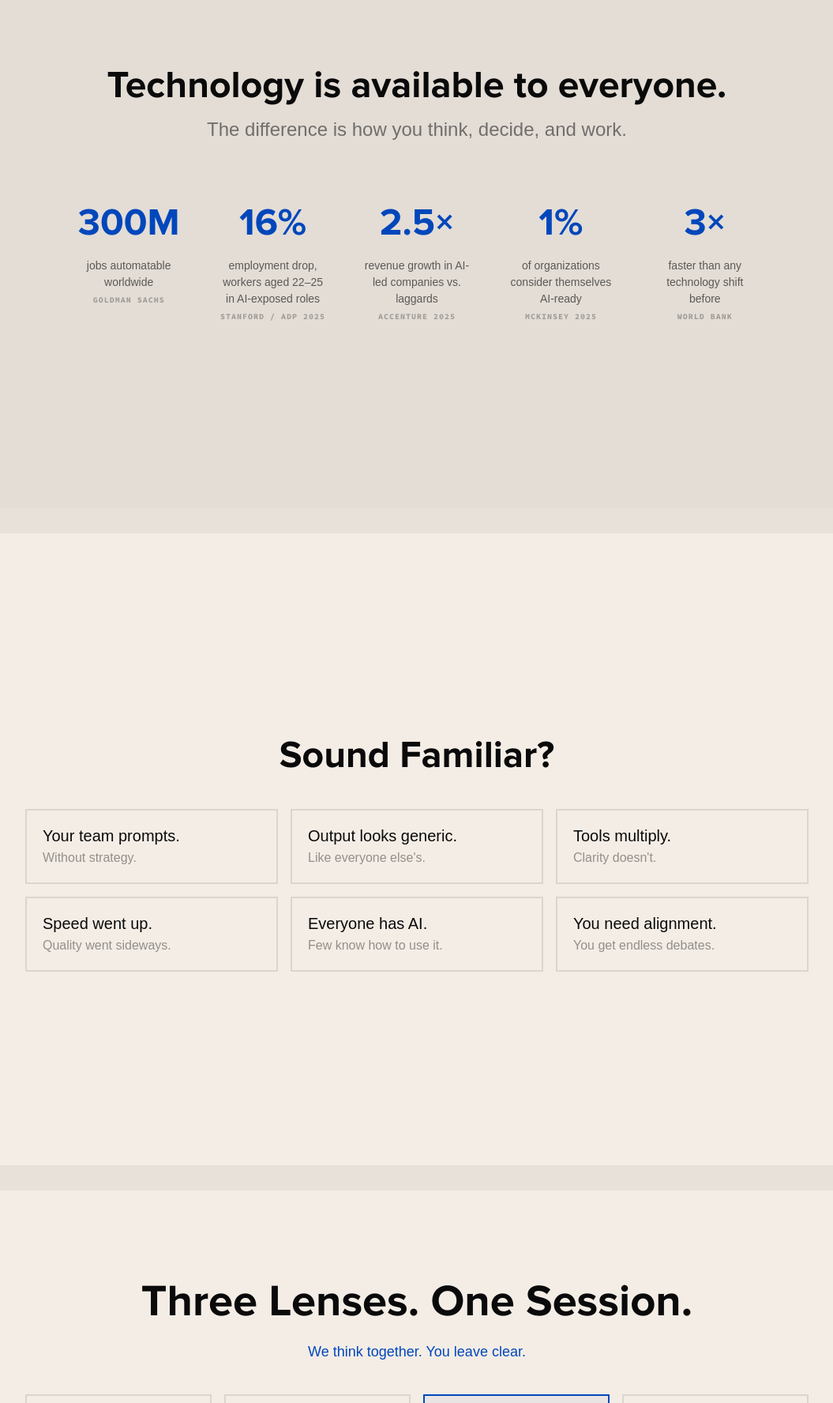
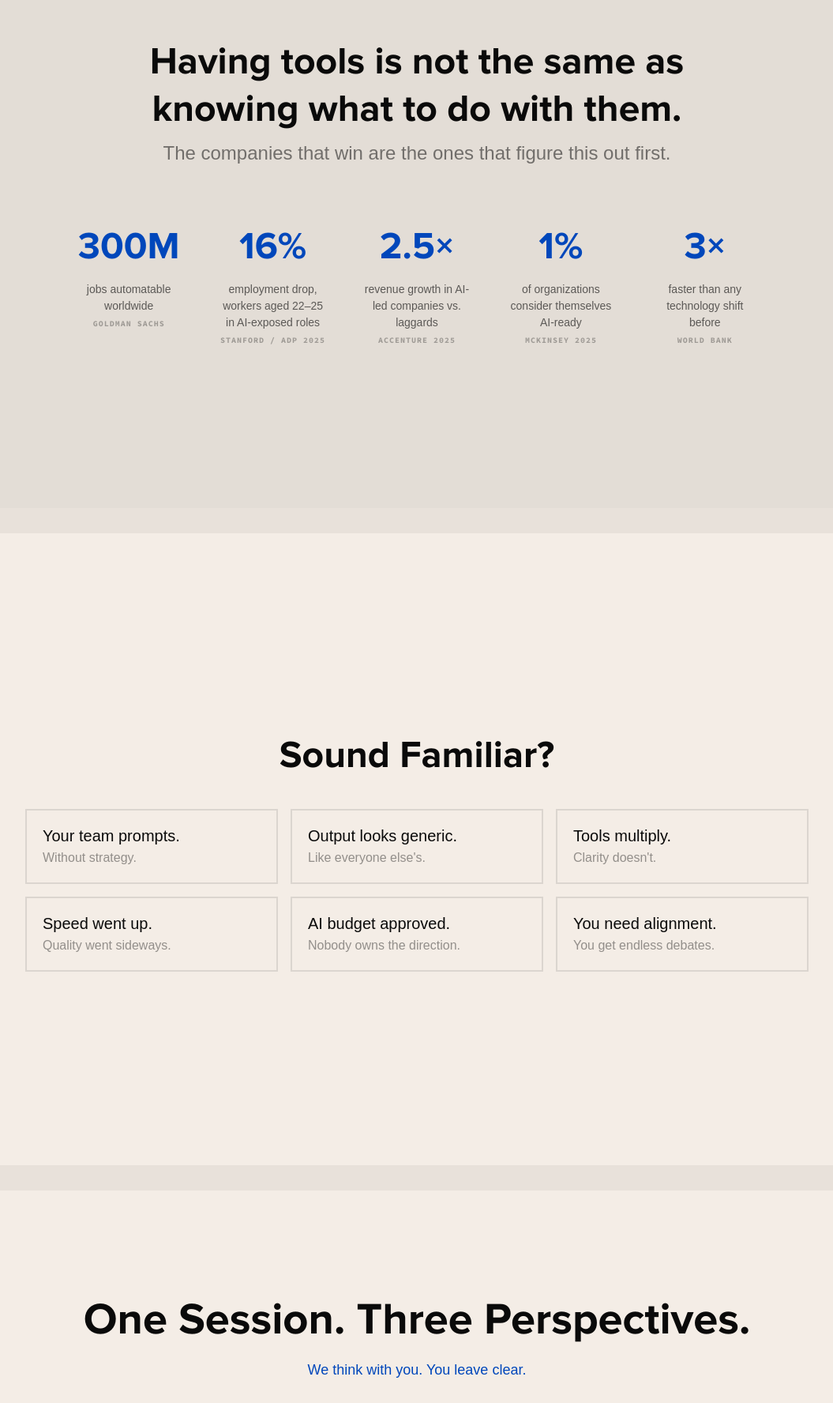
Before and after one commit to princeofwellness/researchlab, a Next.js app: page /corporate/onepager in a window 1280 px wide. Shown: the part 1021-2797 px from the top of the page at 79% size, without its empty margins (112-1167 px from the left). Built offline with nearby package versions, Linux system fonts and the light colour scheme; a web font is replaced by a local one.

Commit message:
Sharpen corporate onepager copy: kill consulting-speak, fix SK, tighten emotional arc

```diff
--- a/src/app/corporate/onepager/page.tsx
+++ b/src/app/corporate/onepager/page.tsx
@@ -10,13 +10,13 @@ export default function CorporateOnePager() {
             hero: {
                 label: "CORPORATE WORKSHOP",
                 title: { line1: "Your Team.", line2: "New Operating System." },
-                subline: "Three founders. Three lenses. Your challenges.",
-                desc: "We don't present — we think together, live, on the problems keeping you stuck.",
+                subline: "Three founders. Three perspectives. Your real problems.",
+                desc: "We don't present. We think with you, live, about the decisions you're actually facing.",
                 info: "HALF DAY · 10-15 PEOPLE · €5,900"
             },
             stats: {
-                headline: "Technology is available to everyone.",
-                subline: "The difference is how you think, decide, and work.",
+                headline: "Having tools is not the same as knowing what to do with them.",
+                subline: "The companies that win are the ones that figure this out first.",
                 items: [
                     { value: "300M", label: "jobs automatable worldwide", source: "Goldman Sachs" },
                     { value: "16%", label: "employment drop, workers aged 22–25 in AI-exposed roles", source: "Stanford / ADP 2025" },
@@ -32,41 +32,41 @@ export default function CorporateOnePager() {
                     { headline: "Output looks generic.", subline: "Like everyone else's." },
                     { headline: "Tools multiply.", subline: "Clarity doesn't." },
                     { headline: "Speed went up.", subline: "Quality went sideways." },
-                    { headline: "Everyone has AI.", subline: "Few know how to use it." },
+                    { headline: "AI budget approved.", subline: "Nobody owns the direction." },
                     { headline: "You need alignment.", subline: "You get endless debates." }
                 ]
             },
             session: {
-                title: "Three Lenses. One Session.",
-                subtitle: "We think together. You leave clear.",
+                title: "One Session. Three Perspectives.",
+                subtitle: "We think with you. You leave clear.",
                 parts: [
-                    { num: "01", title: "The Shift", time: "30 min", lead: "All", desc: "The world changed. Here's what we're seeing — in your industry, in creative work, in what's possible now." },
-                    { num: "02", title: "Frameworks", time: "60-75 min", lead: "Roland → Ján → Roman", desc: "Taste: decades of experience in creativity and technology — the difference is curation and the eye for detail. Leverage: workflows, automations, and real demos — what to build, what to skip. Clarity: what stays human and what to delegate — a decision framework you'll actually use." },
-                    { num: "03", title: "Your Reality", time: "90-120 min", lead: "Facilitated", desc: "Your challenges. Three perspectives. Live. This is where insights happen that prevent six-figure mistakes." },
-                    { num: "04", title: "The Clarity", time: "30 min", lead: "All", desc: "Each of us shares what we saw. What to prioritize. What to ignore. You leave knowing what to do." }
+                    { num: "01", title: "The Shift", time: "30 min", lead: "All", desc: "What changed and what most companies are getting wrong. Not theory. What we see working across industries right now." },
+                    { num: "02", title: "Frameworks", time: "60-75 min", lead: "Roland → Ján → Roman", desc: "Roland: how he thinks about campaigns worth millions, and mistakes that cost six figures. Ján: what a small team can build and ship today that departments couldn't a year ago. Roman: how to prioritize when everything feels urgent." },
+                    { num: "03", title: "Your Reality", time: "90-120 min", lead: "Facilitated", desc: "Your actual problems. Your blind spots. Three people who've seen this before, looking at your situation from angles you haven't considered. New products, better processes, what to stop doing." },
+                    { num: "04", title: "The Clarity", time: "30 min", lead: "All", desc: "What we each saw. What to do first. What to drop. Your team leaves with a shared direction and the confidence to act on it Monday." }
                 ]
             },
             founders: {
-                title: "Three Founders.",
-                subtitle: "Successful companies. Portfolio and clients worldwide. They think together on your problems.",
+                title: "Who's in the Room.",
+                subtitle: "Builders, not consultants. Companies and clients across Europe. They work on your problems together.",
                 cards: [
-                    { name: "Roland Vraník", role: "TASTE", company: "Creative Director / Founder, SORRYWECAN", tagline: "Everyone has the same tools. The difference is taste, curation, and the eye for detail.", bio: "Director and creative lead connecting aesthetics with technology, exploring new forms of visual storytelling.", url: "https://sorrywecan.com/" },
-                    { name: "Ján Koscelanský", role: "LEVERAGE", company: "CPO / Co-founder, SUDOLABS", tagline: "What one person can do today. What to build, what to skip, and how to design products that work.", bio: "Product leader with years of experience designing and scaling digital products, teams and processes.", url: "https://sudolabs.com/" },
-                    { name: "Roman Pii Wagner", role: "CLARITY", company: "Transformational Design", tagline: "What stays human and what to delegate. A decision framework you'll actually use.", bio: "Works in transformational design, strategic thinking and complex organizational change.", url: "" }
+                    { name: "Roland Vraník", role: "TASTE", company: "Creative Director / Founder, SORRYWECAN", tagline: "How he thinks about campaigns worth millions. The six-figure mistakes and what they cost beyond money. What a creative team produces today vs. two years ago.", bio: "Director and creative lead. Decades at the intersection of aesthetics and technology. Has run campaigns for global brands, made expensive mistakes, and now builds with AI daily.", url: "https://sorrywecan.com/" },
+                    { name: "Ján Koscelanský", role: "LEVERAGE", company: "CPO / Co-founder, SUDOLABS", tagline: "What a small team ships today that a department couldn't last year. Where to start. What to skip.", bio: "Product leader. Years of designing and scaling digital products, teams and processes. Focused on what actually ships, how fast you can go from idea to product, and what's worth building right now.", url: "https://sudolabs.com/" },
+                    { name: "Roman Pii Wagner", role: "CLARITY", company: "Transformational Design", tagline: "How to decide when everything feels urgent. What stays human. What doesn't need to.", bio: "Transformational designer. Helps leadership teams cut through noise, set priorities that hold, and figure out what to stop doing.", url: "" }
                 ]
             },
             outcome: {
                 title: "You Leave With",
                 items: [
-                    { title: "The Wake-Up", desc: "Your team sees what 99% don't. The shift that's already here." },
+                    { title: "Shared Understanding", desc: "Your team sees what's actually happening. Not hype. Not fear. The reality." },
                     { title: "The Edge", desc: "Opportunities your competitors will miss. You won't." },
                     { title: "Debates → Decisions", desc: "Same language. Same priorities. The endless loops end." },
-                    { title: "Mistakes Avoided", desc: "Three lenses catch what one can't. Costly wrong turns — prevented." },
+                    { title: "Costly Mistakes, Caught", desc: "Three perspectives catch what one person can't. Wrong turns spotted before they cost you." },
                     { title: "It Sticks", desc: "30-day follow-up. Toolkit that evolves. Not another workshop you forget." }
                 ],
                 proof: [
-                    { value: "3", label: "founders thinking together" },
-                    { value: "90+", label: "minutes on YOUR challenges" },
+                    { value: "3", label: "founders in the room with you" },
+                    { value: "90+", label: "minutes on YOUR problems" },
                     { value: "30", label: "day follow-up included" }
                 ]
             },
@@ -91,13 +91,13 @@ export default function CorporateOnePager() {
             hero: {
                 label: "FIREMNÝ WORKSHOP",
                 title: { line1: "Váš Tím.", line2: "Nový Operačný Systém." },
-                subline: "Traja zakladatelia. Tri pohľady. Vaše výzvy.",
-                desc: "Neprezentujeme — myslíme spolu, naživo, nad problémami, ktoré vás brzdia.",
+                subline: "Traja zakladatelia. Tri perspektívy. Vaše skutočné problémy.",
+                desc: "Neprezentujeme. Myslíme s vami, naživo, nad rozhodnutiami, ktoré práve riešite.",
                 info: "POL DŇA · 10-15 ĽUDÍ · €5 900"
             },
             stats: {
-                headline: "Technológia je dostupná všetkým.",
-                subline: "Rozdiel robí spôsob myslenia, rozhodovania a práce.",
+                headline: "Mať nástroje nie je to isté ako vedieť, čo s nimi.",
+                subline: "Vyhrávajú firmy, ktoré na to prídu prvé.",
                 items: [
                     { value: "300M", label: "automatizovateľných pracovných miest na svete", source: "Goldman Sachs" },
                     { value: "16%", label: "pokles zamestnanosti, pracovníci 22–25 rokov v AI-exponovaných pozíciách", source: "Stanford / ADP 2025" },
@@ -113,41 +113,41 @@ export default function CorporateOnePager() {
                     { headline: "Výstup je generický.", subline: "Ako u všetkých ostatných." },
                     { headline: "Nástroje pribúdajú.", subline: "Jasnosť nie." },
                     { headline: "Rýchlosť stúpla.", subline: "Kvalita stagnuje." },
-                    { headline: "Každý má AI.", subline: "Málokto vie, ako ju používať." },
-                    { headline: "Potrebujete alignment.", subline: "Máte nekonečné debaty." }
+                    { headline: "AI rozpočet schválený.", subline: "Nikto nedrží smer." },
+                    { headline: "Potrebujete spoločný smer.", subline: "Máte nekonečné debaty." }
                 ]
             },
             session: {
-                title: "Tri Pohľady. Jedna Session.",
-                subtitle: "Myslíme spolu. Odídete s jasnosťou.",
+                title: "Jedna Session. Tri Perspektívy.",
+                subtitle: "Myslíme s vami. Odídete s jasnosťou.",
                 parts: [
-                    { num: "01", title: "The Shift", time: "30 min", lead: "Všetci", desc: "Svet sa zmenil. Tu je, čo vidíme — vo vašom odvetví, v kreatívnej práci, v tom, čo je teraz možné." },
-                    { num: "02", title: "Frameworky", time: "60-75 min", lead: "Roland → Ján → Roman", desc: "Vkus: dekády skúseností v kreativite a technológii — rozdiel robí kurátorstvo a oko pre detail. Páka: workflowy, automatizácie a reálne ukážky — čo stavať, čo preskočiť. Jasnosť: čo zostáva ľudské a čo delegovať — rozhodovací rámec, ktorý reálne použijete." },
-                    { num: "03", title: "Vaša Realita", time: "90-120 min", lead: "Facilitované", desc: "Vaše výzvy. Tri perspektívy. Naživo. Tu vznikajú insights, ktoré zabraňujú šesťcifrovým chybám." },
-                    { num: "04", title: "Jasnosť", time: "30 min", lead: "Všetci", desc: "Každý z nás zdieľa, čo videl. Čo prioritizovať. Čo ignorovať. Odídete s vedomím, čo robiť." }
+                    { num: "01", title: "The Shift", time: "30 min", lead: "Všetci", desc: "Čo sa zmenilo a v čom sa väčšina firiem mýli. Nie teória. To, čo vidíme fungovať naprieč odvetviami práve teraz." },
+                    { num: "02", title: "Frameworky", time: "60-75 min", lead: "Roland → Ján → Roman", desc: "Roland: ako premýšľa nad kampaňami za milióny a chybami za šesťciferné sumy. Ján: čo dnes malý tím postaví a dodá, čo pred rokom nezvládlo celé oddelenie. Roman: ako sa rozhodovať, keď všetko pôsobí urgentne." },
+                    { num: "03", title: "Vaša Realita", time: "90-120 min", lead: "Facilitované", desc: "Vaše reálne problémy. Vaše slepé miesta. Traja ľudia, ktorí to už videli, pozerajú sa na vašu situáciu z uhlov, na ktoré ste nemysleli. Nové produkty, lepšie procesy, čo prestať robiť." },
+                    { num: "04", title: "Jasnosť", time: "30 min", lead: "Všetci", desc: "Čo sme každý videli. Čo riešiť najskôr. Čo pustiť. Váš tím odchádza so spoločným smerom a odhodlaním konať od pondelka." }
                 ]
             },
             founders: {
-                title: "Traja Zakladatelia.",
-                subtitle: "Úspešné firmy. Portfólio a klienti po celom svete. Myslia spolu nad vašimi problémami.",
+                title: "Kto Je V Miestnosti.",
+                subtitle: "Budovatelia, nie konzultanti. Firmy a klienti naprieč Európou. Pracujú na vašich problémoch spoločne.",
                 cards: [
-                    { name: "Roland Vraník", role: "VKUS", company: "Creative Director / Zakladateľ, SORRYWECAN", tagline: "Rovnaké nástroje má každý. Rozdiel robí vkus, kurátorstvo a oko pre detail.", bio: "Režisér a kreatívny riaditeľ prepájajúci estetiku s technológiou, hľadajúci nové formy vizuálneho rozprávania.", url: "https://sorrywecan.com/" },
-                    { name: "Ján Koscelanský", role: "PÁKA", company: "CPO / Spoluzakladateľ, SUDOLABS", tagline: "Čo dokáže jeden človek dnes. Čo stavať, čo preskočiť a ako navrhovať produkty, ktoré fungujú.", bio: "Produktový líder s dlhoročnými skúsenosťami s návrhom a škálovaním digitálnych produktov.", url: "https://sudolabs.com/" },
-                    { name: "Roman Pii Wagner", role: "JASNOSŤ", company: "Transformational Design", tagline: "Čo zostáva ľudské a čo delegovať. Rozhodovací rámec, ktorý reálne použijete.", bio: "Venuje sa transformačnému dizajnu, strategickému mysleniu a práci s komplexnými zmenami.", url: "" }
+                    { name: "Roland Vraník", role: "VKUS", company: "Creative Director / Zakladateľ, SORRYWECAN", tagline: "Ako premýšľa nad kampaňami za milióny. Chyby za šesťciferné sumy a čo stáli okrem peňazí. Čo kreatívny tím vyprodukuje dnes oproti dvom rokom dozadu.", bio: "Režisér a kreatívny riaditeľ. Dekády na priesečníku estetiky a technológie. Viedol kampane pre globálne značky, urobil drahé chyby, dnes buduje s AI denne.", url: "https://sorrywecan.com/" },
+                    { name: "Ján Koscelanský", role: "PÁKA", company: "CPO / Spoluzakladateľ, SUDOLABS", tagline: "Čo dnes malý tím dodá, na čo pred rokom potrebovali celé oddelenie. Kde začať. Čo preskočiť.", bio: "Produktový líder. Roky skúseností s návrhom a škálovaním digitálnych produktov, tímov a procesov. Zameriava sa na to, čo sa reálne dodá, ako rýchlo ísť od nápadu k produktu a čo sa teraz oplatí stavať.", url: "https://sudolabs.com/" },
+                    { name: "Roman Pii Wagner", role: "JASNOSŤ", company: "Transformational Design", tagline: "Ako sa rozhodovať, keď všetko pôsobí urgentne. Čo zostáva ľudské. Čo už nemusí.", bio: "Transformačný dizajnér. Pomáha vedeniu tímov prerezať šum, nastaviť priority, ktoré vydržia, a zistiť, čo prestať robiť.", url: "" }
                 ]
             },
             outcome: {
                 title: "Odchádzate S",
                 items: [
-                    { title: "Prebudenie", desc: "Váš tím uvidí, čo 99% nevidí. Zmena, ktorá už prebieha." },
+                    { title: "Spoločné Porozumenie", desc: "Váš tím vidí, čo sa naozaj deje. Nie hype. Nie strach. Realita." },
                     { title: "Vaša Výhoda", desc: "Príležitosti, ktoré konkurencia premešká. Vy nie." },
                     { title: "Debaty → Rozhodnutia", desc: "Spoločný jazyk. Spoločné priority. Koniec nekonečných diskusií." },
-                    { title: "Chyby Zachytené", desc: "Tri pohľady zachytia, čo jeden prehliadne. Nákladné omyly — predídené." },
+                    { title: "Nákladné Chyby, Zachytené", desc: "Tri perspektívy zachytia, čo jeden človek prehliadne. Zlé odbočky odhalené skôr, než vás stoja." },
                     { title: "Zostane S Vami", desc: "30-dňový follow-up. Toolkit, ktorý sa vyvíja. Nie ďalší workshop, na ktorý zabudnete." }
                 ],
                 proof: [
-                    { value: "3", label: "zakladatelia myslia spolu" },
-                    { value: "90+", label: "minút na VAŠE výzvy" },
+                    { value: "3", label: "zakladatelia v miestnosti s vami" },
+                    { value: "90+", label: "minút na VAŠE problémy" },
                     { value: "30", label: "dňový follow-up v cene" }
                 ]
             },
@@ -155,7 +155,7 @@ export default function CorporateOnePager() {
                 title: "Detaily",
                 items: [
                     { label: "Trvanie", value: "4-5 hodín", sub: "Pol dňa" },
-                    { label: "Veľkosť tímu", value: "10-15 ľudí", sub: "Leadership / kľúčový tím" },
+                    { label: "Veľkosť tímu", value: "10-15 ľudí", sub: "Vedenie / kľúčový tím" },
                     { label: "Miesto", value: "Prídeme k vám", sub: "Vaša kancelária" },
                     { label: "Follow-up", value: "30 dní", sub: "V cene" }
                 ]
```
